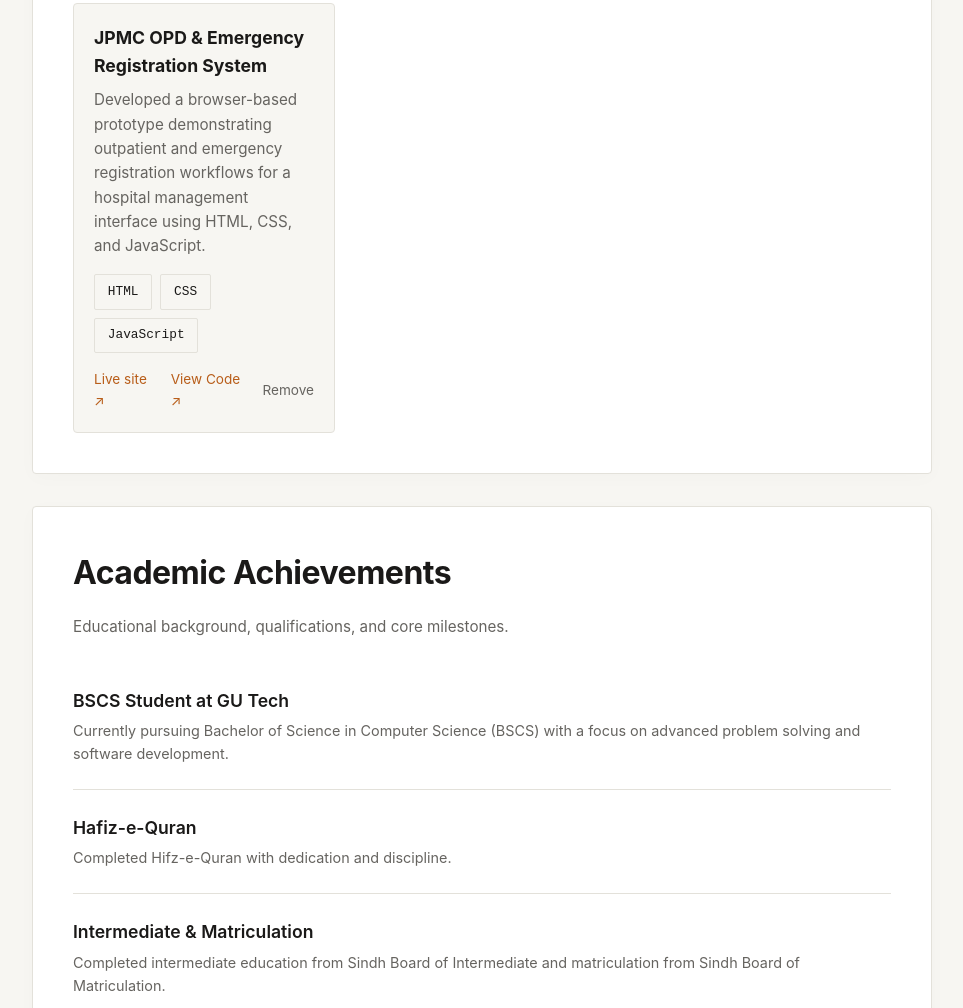
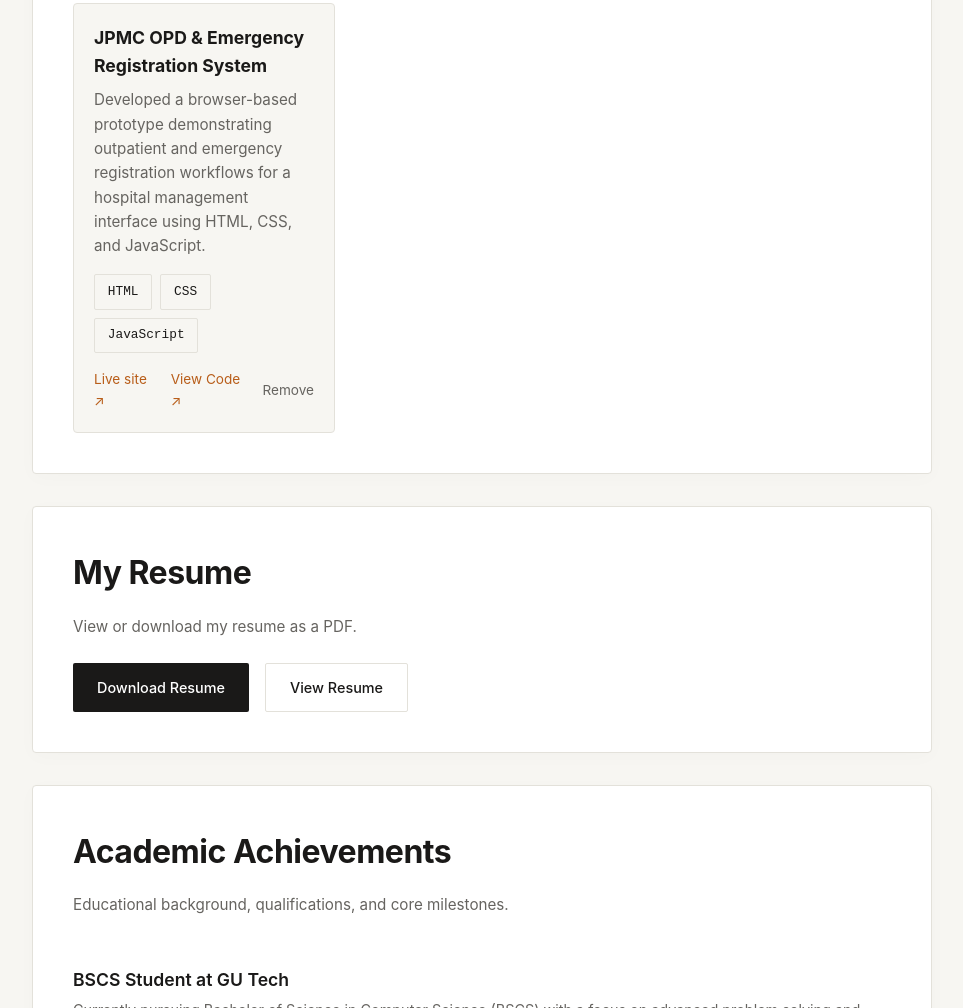
Before and after one commit to hafizsharjeel04-pixel/Sharjeel_Portfolio_Website, a plain HTML site: page index.html in a window 1280 px wide. Shown: the part 1792-2800 px from the top of the page, without its empty margins (158-1121 px from the left). Drawn offline with Linux system fonts and the light colour scheme.

Commit message:
Update website

```diff
--- a/index.html
+++ b/index.html
@@ -494,6 +494,7 @@
                 <a href="#about">About</a>
                 <a href="#skills">Skills</a>
                 <a href="#projects">Projects</a>
+                <a href="#resume">Resume</a>
                 <a href="#academic">Academic</a>
                 <a href="#certifications">Certifications</a>
                 <a href="#mun-achievements">MUN</a>
@@ -582,6 +583,16 @@
                 <button class="btn btn-primary" type="submit">Save Project</button>
                 <p class="project-storage-note">Projects are saved in this browser on this device. To show them to every website visitor, add them to the site and publish the updated files.</p>
             </form>
+        </section>
+
+        <!-- Resume Section -->
+        <section class="card" id="resume" style="margin-bottom: 2rem;">
+            <h2>My Resume</h2>
+            <p>View or download my resume as a PDF.</p>
+            <div class="cta-group" style="margin-top: 1.25rem;">
+                <a class="btn btn-primary" href="Resume.pdf" download="Sharjeel-Resume.pdf">Download Resume</a>
+                <a class="btn btn-secondary" href="Resume.pdf" target="_blank" rel="noopener">View Resume</a>
+            </div>
         </section>
 
         <!-- Academic Achievements Section -->
```
